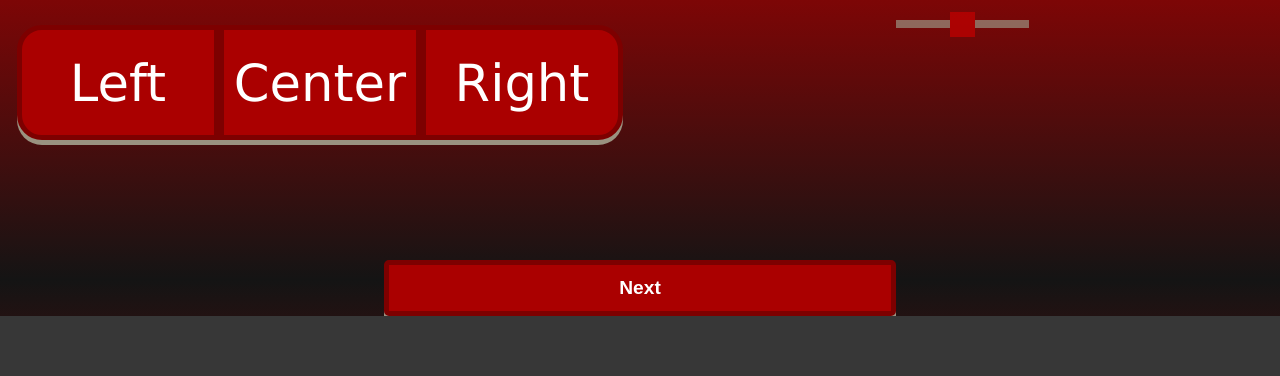
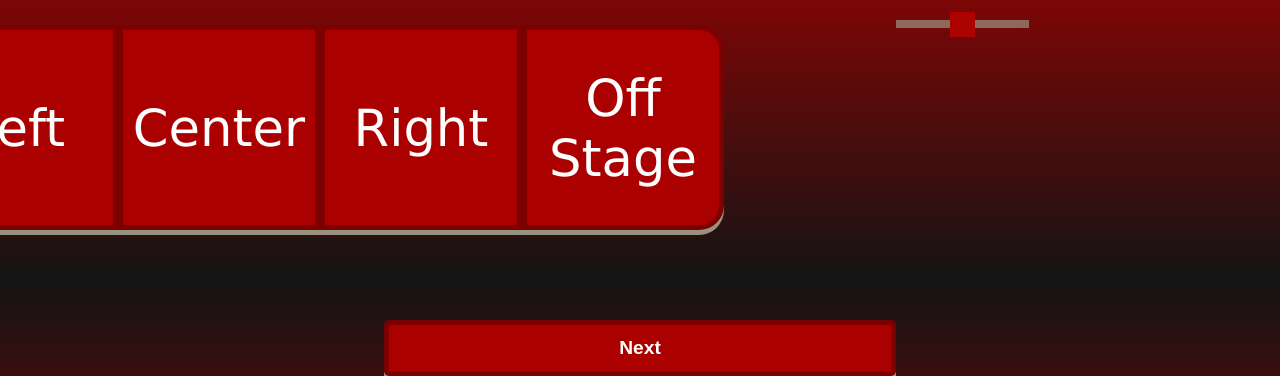
Before and after one commit to cavineers/ScoutingApp2024, a Flask app: page /stage.html in a window 1280 px wide. Shown: the part 520-896 px from the top of the page. Before the commit the page ends 836 px from the top, so only its background shows below. Run offline with Flask 3, Linux system fonts and the light colour scheme.

Commit message:
added not on stage option to stage state values

```diff
--- a/names.txt
+++ b/names.txt
@@ -6,7 +6,7 @@ Angelo Scalese
 Ashley Grice
 Aubrie Lisiewski
 Brett Boomer
-Bryan Ha
+Bryan Ha (specificusername)
 Bryce Trimmer
 Caden Greensfelder
 Carson Davis
--- a/static/2024/js/nextpage.js
+++ b/static/2024/js/nextpage.js
@@ -120,11 +120,13 @@ window.addEventListener("load", async () => {
             const chainLeft = document.getElementById("chainLeft");
             const chainCenter = document.getElementById("chainCenter");
             const chainRight = document.getElementById("chainRight");
+            const chainNone = document.getElementById("chainNone");
             const chainPosition = document.getElementById("chainPosition");
             // determines the selected team you are scouting
             const state = chainLeft.checked ? chainLeft.value :
                         chainCenter.checked ? chainCenter.value :
                         chainRight.checked ? chainRight.value :
+                        chainNone.checked ? chainNone.value :
             localStorage.setItem(CHAIN_STORAGE, JSON.stringify(state));
             localStorage.setItem(CHAIN_POSITION, JSON.stringify(chainPosition));
             localStorage.setItem(END, JSON.stringify(getUTCNow()));
--- a/static/2024/js/stage.js
+++ b/static/2024/js/stage.js
@@ -2,6 +2,7 @@ const CHAIN_STORAGE = "chainState";
 const CHAIN_LEFT = "chainLeft";
 const CHAIN_CENTER = "chainCenter";
 const CHAIN_RIGHT = "chainRight";
+const CHAIN_NONE = "chainNone";
 const CHAIN_POSITION = "chainPosition";
 const UNSELECTED_COLOR = "#9a9280";
 const END = "end"; // when the match ends
@@ -42,6 +43,12 @@ function showStageRight() {
     document.getElementById("stage_right_img").style.visibility = "visible";
 }
 
+function showStageNone() {
+    document.getElementById("stage_left_img").style.visibility = "hidden";
+    document.getElementById("stage_center_img").style.visibility = "hidden";
+    document.getElementById("stage_right_img").style.visibility = "hidden";
+}
+
 function followLocationSlider() {
     v = document.getElementById("chainPosition").value;
     vUnits = (v * 4.65) + "%";
--- a/templates/stage.html
+++ b/templates/stage.html
@@ -32,7 +32,11 @@
                     </label>
                     <label>
                         <input type="radio" id="chainRight" name="chainState" class="rightChain" value="right" required>
-                        <span class="right" onclick="showStageRight()">Right</span>
+                        <span class="mid" onclick="showStageRight()">Right</span>
+                    </label>
+                    <label>
+                        <input type="radio" id="chainNone" name="chainState" class="noneChain" value="not on" required>
+                        <span class="right" onclick="showStageNone()">Off Stage</span>
                     </label>
                 </div>
             </div>
```
